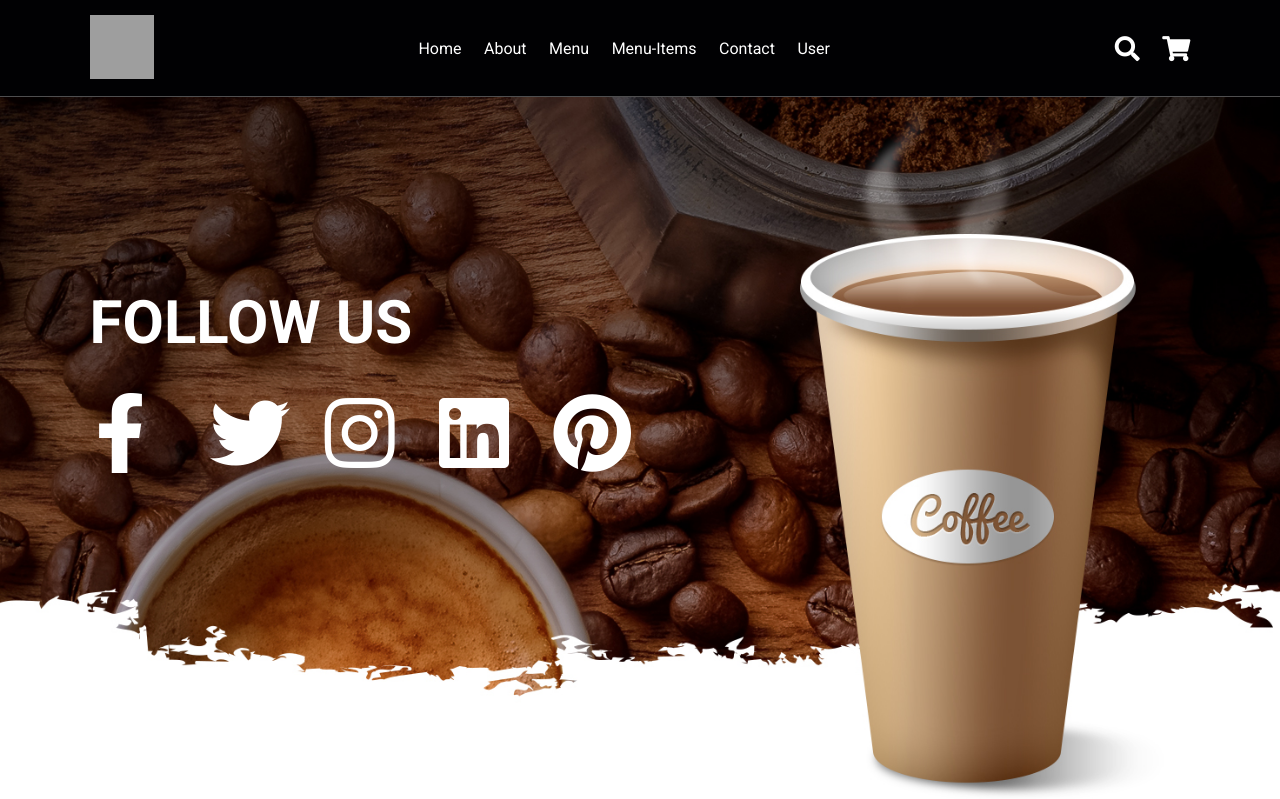
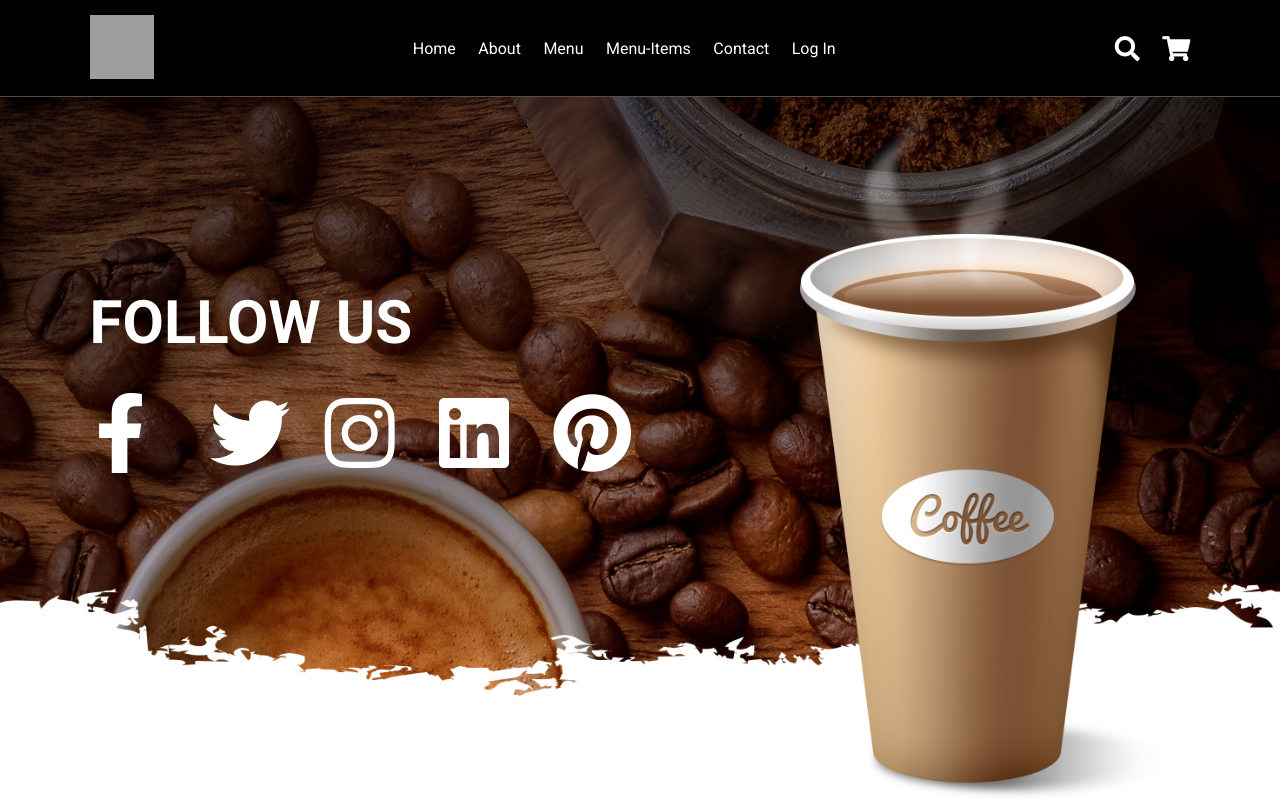
Before and after one commit to FATEMEHAG79/Maktab105_DjangoCafe_Group1, a Django app: page /contact/ in a window 1280 px wide. Shown: the top 799 px of the page. Run offline with Django 5.2, Linux system fonts and the light colour scheme; some libraries are stand-ins or nearby versions; grey boxes are pictures that could not be loaded.

Commit message:
link menu to html file IN CONTAVT HTML

```diff
--- a/templates/contact.html
+++ b/templates/contact.html
@@ -38,8 +38,8 @@
             <a href="#about">about</a>
             <a href="#menu">menu</a>
             <a href="#menuitems">menu-items</a>
-            <a href="#contact">contact</a>
-            <a href="#user">user</a>
+            <a href=contact/>contact</a>
+            <a href=account/login/>log in</a>
         </nav>
 
         <div class="icons">
```
